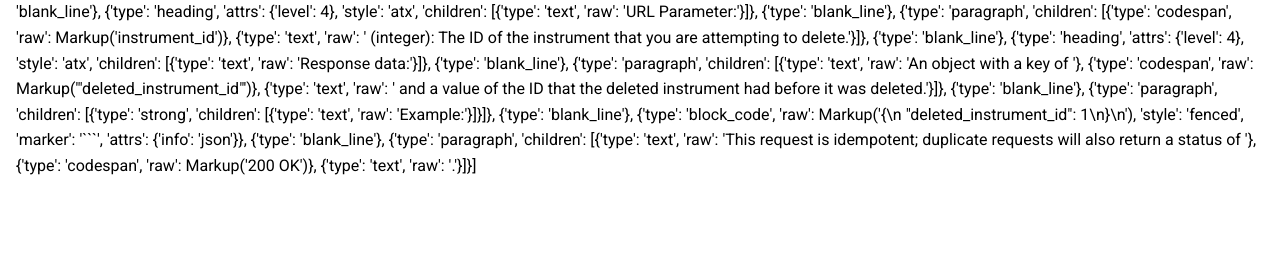
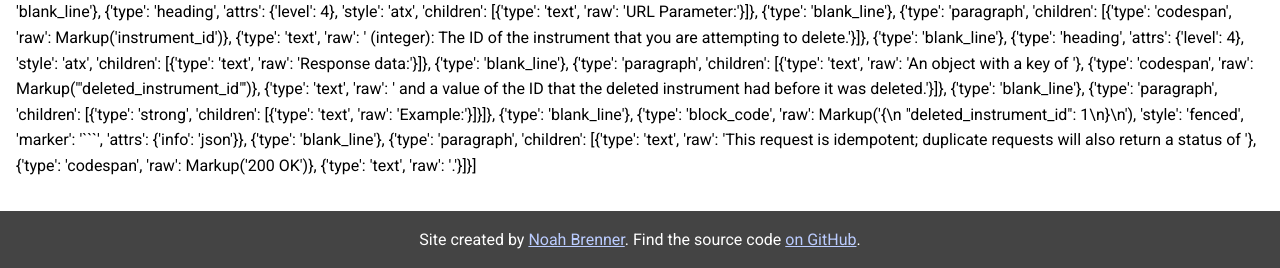
Before and after one commit to noahbrenner/instrument-catalog-py, a Flask app: page /apidoc/ in a window 1280 px wide. Shown: the part 2907-3175 px from the top of the page. Before the commit the page ends 3082 px from the top, so only its background shows below. Run offline with Flask 2, Linux system fonts and the light colour scheme; data comes from the database, SQL or seed files in the repository; parts of the project's set-up code (start-up, migrations or seed data) failed here and were passed over.

Commit message:
Move GitHub link to the newly created footer

```diff
--- a/instrument_catalog/static/styles.css
+++ b/instrument_catalog/static/styles.css
@@ -240,10 +240,6 @@ nav ul {
   color: #d11;
 }
 
-.nav-github {
-  margin-top: 1.5em;
-}
-
 /* Without JavaScript */
 
 .nojs body {
@@ -311,6 +307,18 @@ nav ul {
 
 .container {
   margin: 1em;
+}
+
+footer {
+  margin-top: 2em;
+  padding: 1em;
+  text-align: center;
+  background: #444;
+  color: #fff;
+}
+
+footer a {
+  color: #bcf;
 }
 
 section h1 {
--- a/instrument_catalog/templates/base.html
+++ b/instrument_catalog/templates/base.html
@@ -44,7 +44,6 @@
           </li>
           <li><a href="{{ url_for('all_instruments') }}">All instruments</a></li>
           <li><a href="{{ url_for('documentation.api') }}">API</a></li>
-          <li class="nav-github"><a href="https://github.com/noahbrenner/instrument-catalog-py">Source on GitHub</a></li>
         </ul>
       </nav>
       {% with messages = get_flashed_messages() %}
@@ -66,5 +65,6 @@
         {% block content %}{% endblock %}
       </main>
     </div>
+    <footer>Site created by <a href="https://noahbrenner.github.io/">Noah Brenner</a>. Find the source code <a href="https://github.com/noahbrenner/instrument-catalog-py">on GitHub</a>.</footer>
   </body>
 </html>
```
